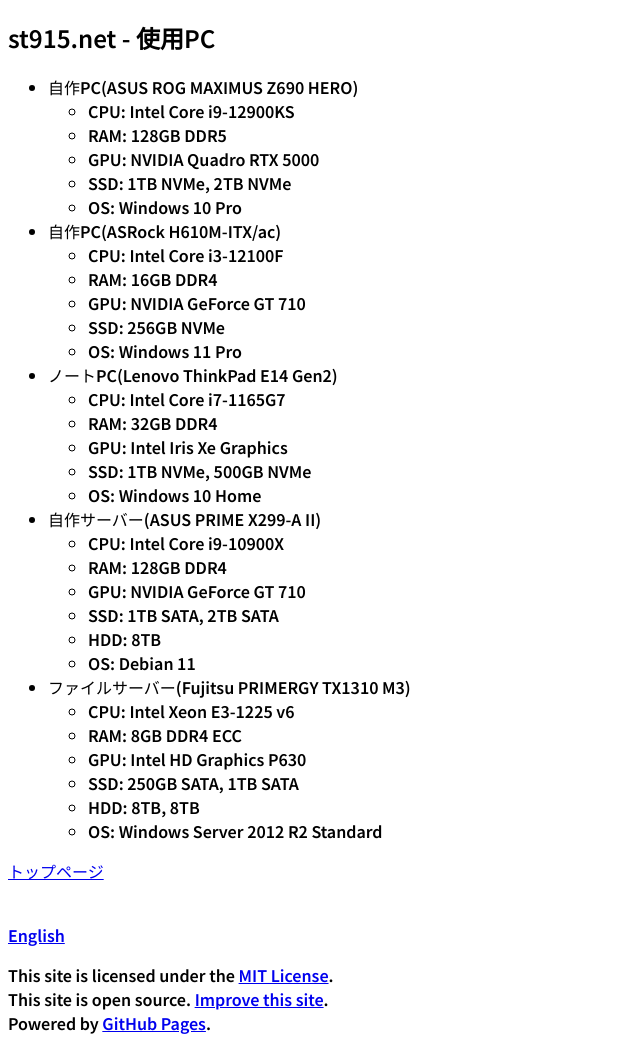
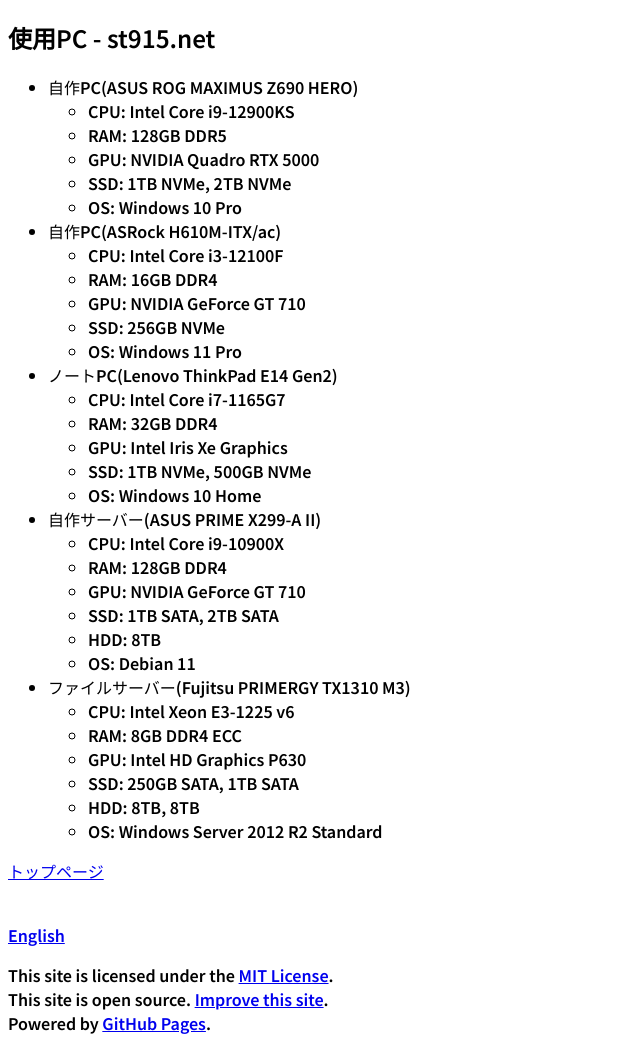
Before and after one commit to t-sasaki915/t-sasaki-net, a Jekyll site: the page built from docs/pcs/index.md, in a window 1280 px wide. Shown: the whole page, without its empty margins (0-640 px from the left). Built offline with Jekyll 4.4.1, drawn with Linux system fonts in a browser that asks for light colours; Markdown is read by kramdown in place of the engine named in the settings.

```diff
--- a/docs/pcs/index.md
+++ b/docs/pcs/index.md
@@ -5,7 +5,7 @@ lang: ja
 en_page: /pcs/en/
 ---
 
-## st915.net - 使用PC
+## 使用PC - st915.net
 
 - 自作PC(ASUS ROG MAXIMUS Z690 HERO)
   - CPU: Intel Core i9-12900KS
```
